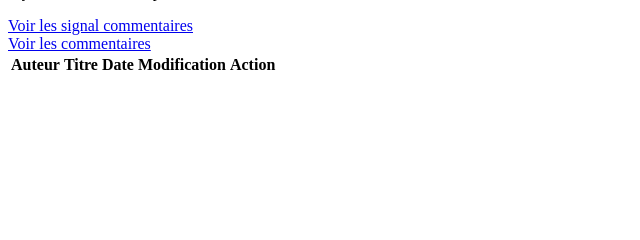
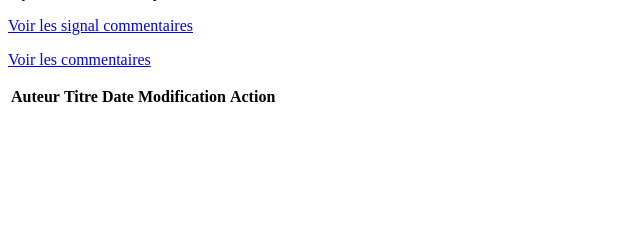
Before and after one commit to EmirT/Project-Blog, a PHP site: page / in a window 1280 px wide. Shown: the part 69-309 px from the top of the page, without its empty margins (0-640 px from the left). Run offline with PHP 8.4, Linux system fonts and the light colour scheme; data that the repository does not hold is empty.

Commit message:
Minor updates

```diff
--- a/App/Backend/Config/routes.xml
+++ b/App/Backend/Config/routes.xml
@@ -8,9 +8,7 @@
   <route url="/admin/comment-delete-([0-9]+)\.html" module="Chapters" action="deleteComment" vars="id" />
   <route url="/admin/comments\.html" module="Chapters" action="comments" />
   <route url="/admin/signal\.html" module="Chapters" action="reported" />
-  <route url="/admin/comment-signal-([0-9]+)\.html" module="Chapters" action="reportedComment" vars="id" />
   <route url="/admin/comment-valid-([0-9]+)\.html" module="Chapters" action="validComment" vars="id" />
-
   <route url="/admin/logOut\.html" module="Connexion" action="logOut" />
 
 
--- a/App/Backend/Modules/Chapters/Views/index.php
+++ b/App/Backend/Modules/Chapters/Views/index.php
@@ -6,23 +6,13 @@
             <div class="table-title">
                 <div class="row">
                     <div class="col-sm-8"><p>Il y a actuellement <?= $numberChapters ?> chapitres. En voici la liste :</p></div>
-                        <div class="row bubble-header">
-                            <i class="fa fa-comments fa-2x"></i>
-                            <div class="bubble-footer">
-                            <span><a href="signal.html">Voir les signal commentaires</a></span>
-                            <span><i class="fa fa-arrow-circle-right"></i></span>
-                        </div>
+                </div>
+                    <div class="btn-toolbar float-sm-right">
+                        <p><a href="signal.html" type="button" class="btn btn-outline-danger mr-3">Voir les signal commentaires</a></p>
+                        <p><a href="comments.html" type="button" class="btn btn-outline-primary">Voir les commentaires</a></p>
 
-                        <div class="row bubble-header">
-                            <i class="fa fa-comments fa-2x"></i>
-                            <div class="bubble-footer">
-                            <span><a href="comments.html">Voir les commentaires</a></span>
-                            <span><i class="fa fa-arrow-circle-right"></i></span>
-                        </div>
                     </div>
-                </div>
             </div>
-
             <table class="table table-striped table-hover table-bordered">
                 <thead>
                     <tr>
--- a/App/Backend/Modules/Connexion/Views/index.php
+++ b/App/Backend/Modules/Connexion/Views/index.php
@@ -33,7 +33,7 @@
                   </ol>
             <div class="carousel-inner" role="listbox">
     <div class="carousel-item active">
-      <img class="d-block img-fluid" src="https://static.pexels.com/photos/33972/pexels-photo.jpg" alt="First slide">
+      <img class="d-block img-fluid" src="../images/valcono.jpg" alt="First slide">
       <div class="carousel-caption d-none d-md-block">
         <div class="banner-text">
             <h2>This is Heaven</h2>
@@ -42,7 +42,7 @@
   </div>
     </div>
     <div class="carousel-item">
-      <img class="d-block img-fluid" src="https://images.pexels.com/photos/7097/people-coffee-tea-meeting.jpg" alt="First slide">
+      <img class="d-block img-fluid" src="../images/balance.jpg" alt="Second slide">
       <div class="carousel-caption d-none d-md-block">
         <div class="banner-text">
             <h2>This is Heaven</h2>
@@ -51,7 +51,7 @@
     </div>
     </div>
     <div class="carousel-item">
-      <img class="d-block img-fluid" src="https://images.pexels.com/photos/872957/pexels-photo-872957.jpeg" alt="First slide">
+      <img class="d-block img-fluid" src="../images/sport.jpg" alt="Third slide">
       <div class="carousel-caption d-none d-md-block">
         <div class="banner-text">
             <h2>This is Heaven</h2>
--- a/App/Frontend/Config/routes.xml
+++ b/App/Frontend/Config/routes.xml
@@ -3,4 +3,5 @@
   <route url="/" module="Chapters" action="index" />
   <route url="/chapters-([0-9]+)\.html" module="Chapters" action="show" vars="id"/>
   <route url="/commenter-([0-9]+)\.html" module="Chapters" action="insertComment" vars="chapters" />
+  <route url="/comment-signal-([0-9]+)\.html" module="Chapters" action="reportedComment" vars="id" />
 </routes>
--- a/App/Frontend/Modules/Chapters/Views/show.php
+++ b/App/Frontend/Modules/Chapters/Views/show.php
@@ -29,10 +29,10 @@ foreach ($comments as $comment)
     <p class="post-meta">Posté par <strong><?= htmlspecialchars($comment['writer']) ?></strong> le <?= $comment['creationDate']->format('d/m/Y à H\hi') ?></p>
 
 
-
+    <a href="comment-signal-<?= $comment['id'] ?>.html">Signaler?</a> |
 
     <?php if ($user->isAuthenticated()) { ?>
-      <a href="admin/comment-signal-<?= $comment['id'] ?>.html">Signaler</a>|
+
       <a href="admin/comment-update-<?= $comment['id'] ?>.html">Modifier</a> |
       <a href="admin/comment-delete-<?= $comment['id'] ?>.html">Supprimer</a>
     <?php } ?>
```
Also changed, not shown: App/Backend/Modules/Chapters/ChaptersController.php (+0 -11 lines), App/Backend/Modules/Chapters/Views/comments.php (+8 -0 lines), App/Backend/Modules/Chapters/Views/reported.php (+8 -2 lines), App/Backend/Templates/layout.php (+6 -3 lines), App/Frontend/Modules/Chapters/ChaptersController.php (+8 -11 lines), App/Frontend/Templates/layout.php (+6 -6 lines), Web/css/admin.css (+7 -0 lines), Web/images/balance.jpg (added), Web/images/sport.jpg (added), Web/images/valcono.jpg (added).
